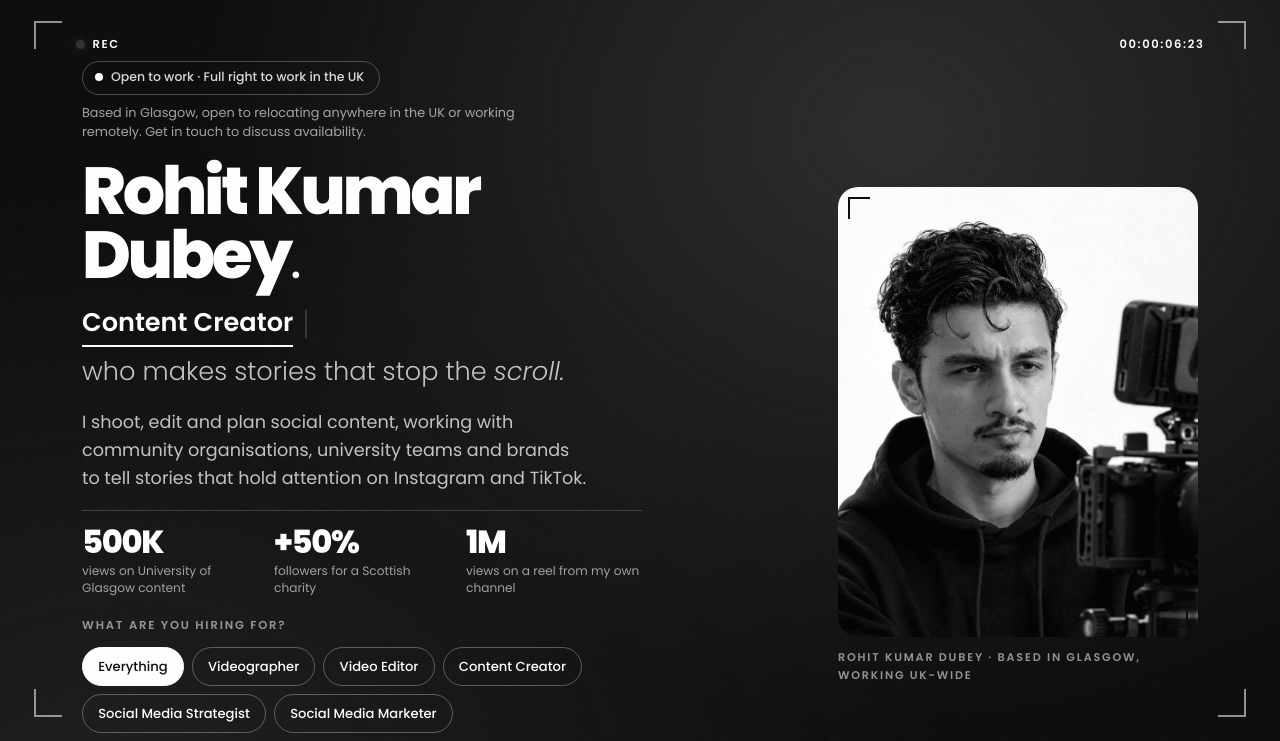
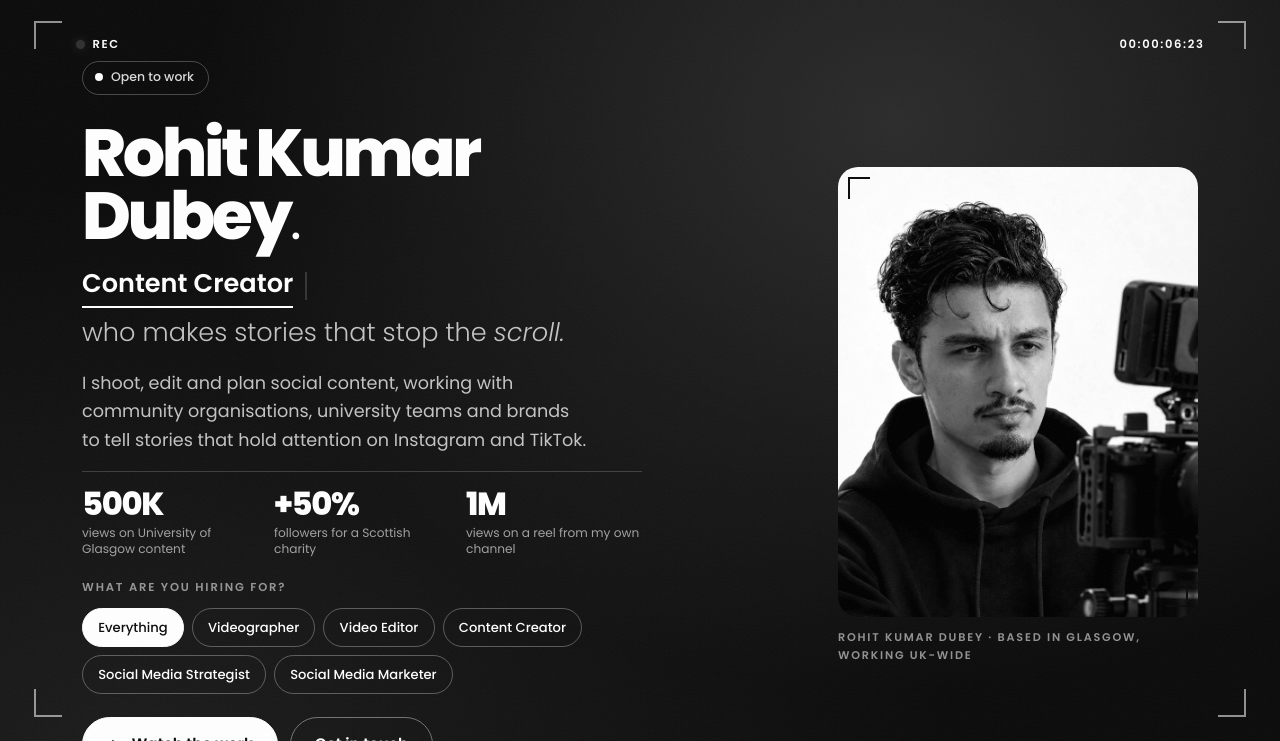
Before and after one commit to dubeyvisuals/dubeyvisuals.github.io, a plain HTML site: page index.html in a window 1280 px wide. Shown: the part 59-800 px from the top of the page. Drawn offline with Linux system fonts and the light colour scheme.

Commit message:
Hero badge: just "Open to work"
Co-Authored-By: Claude Opus 5.5 <noreply@anthropic.com>

```diff
--- a/index.html
+++ b/index.html
@@ -68,8 +68,7 @@
         <div class="hero-grid">
           <div class="hero-copy">
             <div class="availability-wrap reveal">
-              <p class="availability"><span class="avail-dot" aria-hidden="true"></span>Open to work &middot; Full right to work in the UK</p>
-              <p class="availability-sub">Based in Glasgow, open to relocating anywhere in the UK or working remotely. Get in touch to discuss availability.</p>
+              <p class="availability"><span class="avail-dot" aria-hidden="true"></span>Open to work</p>
             </div>
 
             <h1 class="hero-title reveal">
```
